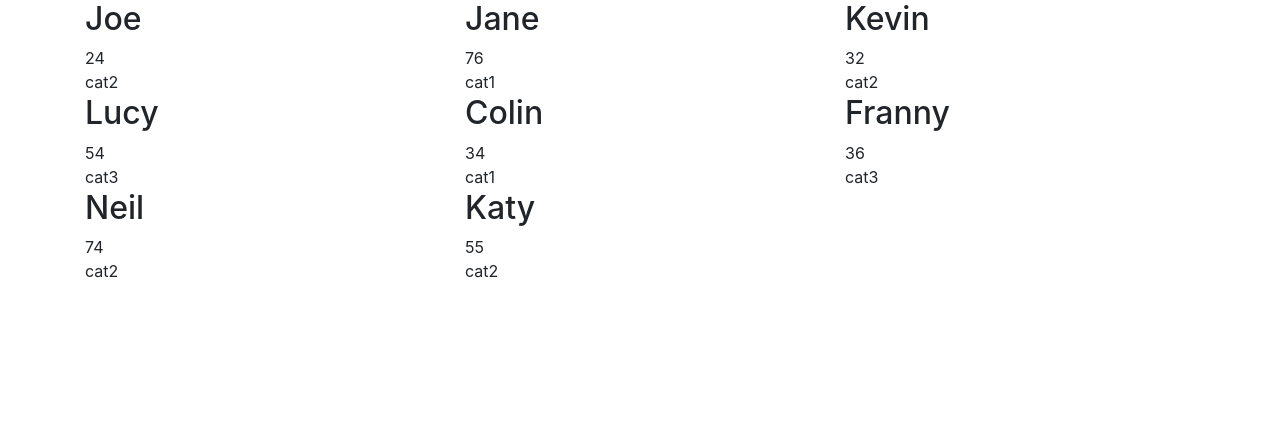
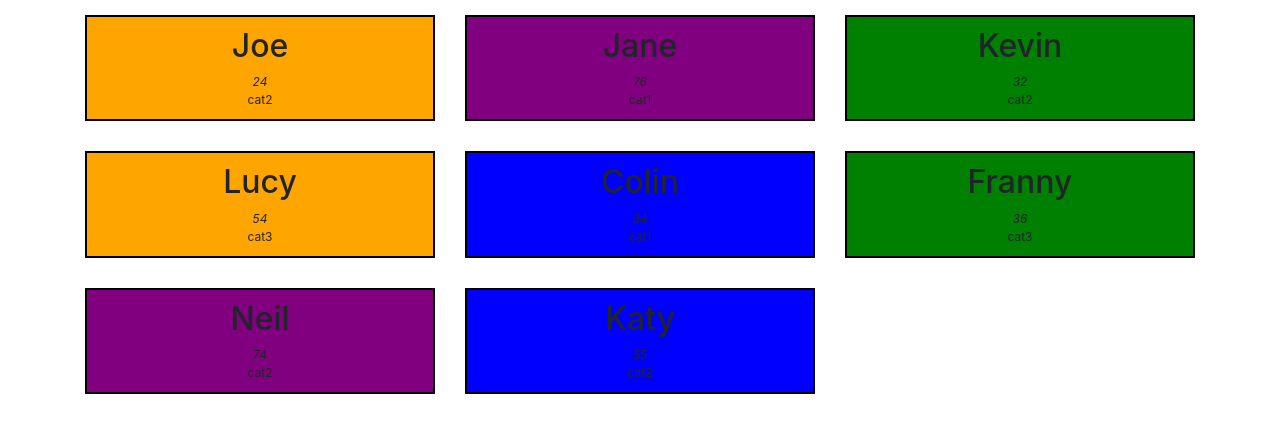
Before and after one commit to chessmasterhong/test-1, a website: page part1/public/index.html in a window 1280 px wide. Drawn offline with nearby package versions, Linux system fonts and the light colour scheme; some packages are replaced by stand-ins of ours.

Commit message:
Added grid styling and priority highlighting.

```diff
--- a/part1/public/index.html
+++ b/part1/public/index.html
@@ -1,5 +1,5 @@
 <!DOCTYPE html>
-<html lang="en-us" data-ng-app="userGridApp" data-ng-controller="homeController">
+<html lang="en-us" ng-app="userGridApp" ng-controller="homeController">
   <head>
     <meta charset="utf-8">
 
@@ -9,6 +9,7 @@
     <link rel="stylesheet" href="https://stackpath.bootstrapcdn.com/bootstrap/4.1.1/css/bootstrap.min.css" integrity="sha384-WskhaSGFgHYWDcbwN70/dfYBj47jz9qbsMId/iRN3ewGhXQFZCSftd1LZCfmhktB" crossorigin="anonymous">
 
     <!-- App styles -->
+    <link rel="stylesheet" href="styles/main.css">
 
     <!-- Vendor Scripts -->
     <script src="//ajax.googleapis.com/ajax/libs/angularjs/1.6.9/angular.min.js"></script>
@@ -22,6 +23,6 @@
     <script src="scripts/home/home.js"></script>
   </head>
   <body>
-    <div data-ui-view></div>
+    <ui-view></ui-view>
   </body>
 </html>
--- /dev/null
+++ b/part1/public/styles/main.css
@@ -0,0 +1,39 @@
+.grid-element {
+  border: 2px solid black;
+  margin-top: 15px;
+  margin-bottom: 15px;
+  padding: 10px;
+  text-align: center;
+}
+
+.grid-element .name {
+  font-size: 16px;
+}
+
+.grid-element .age {
+  font-size: 12px;
+  font-style: italic;
+}
+
+.grid-element .category {
+  font-size: 12px;
+  font-style: normal;
+}
+
+
+/* Prioirty background colors */
+.grid-element.priority-1 {
+  background-color: orange;
+}
+
+.grid-element.priority-2 {
+  background-color: green;
+}
+
+.grid-element.priority-3 {
+  background-color: blue;
+}
+
+.grid-element.priority-4 {
+  background-color: purple;
+}
```
